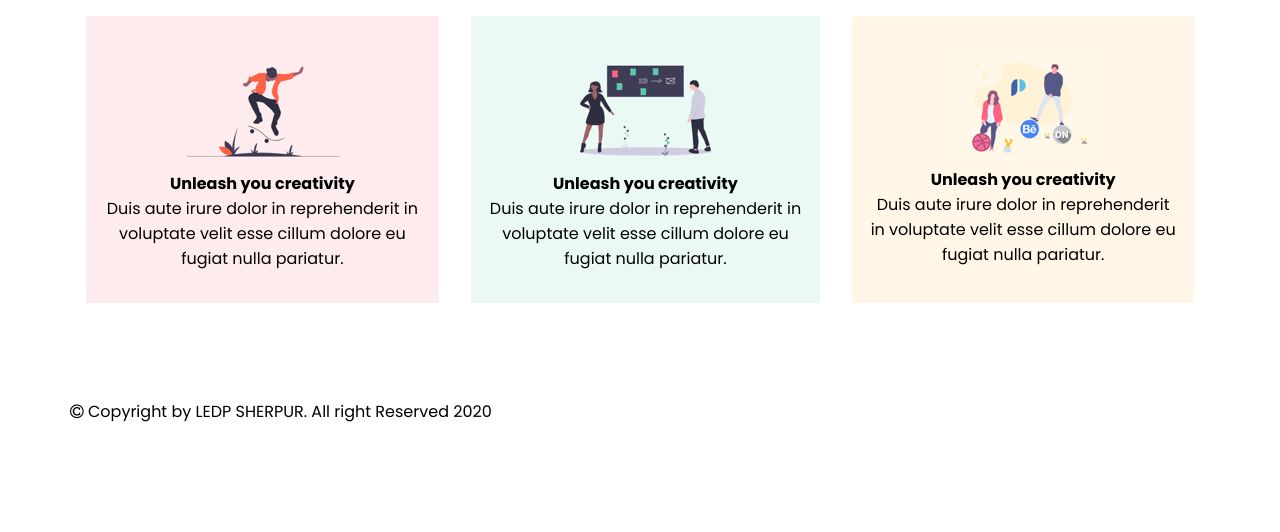
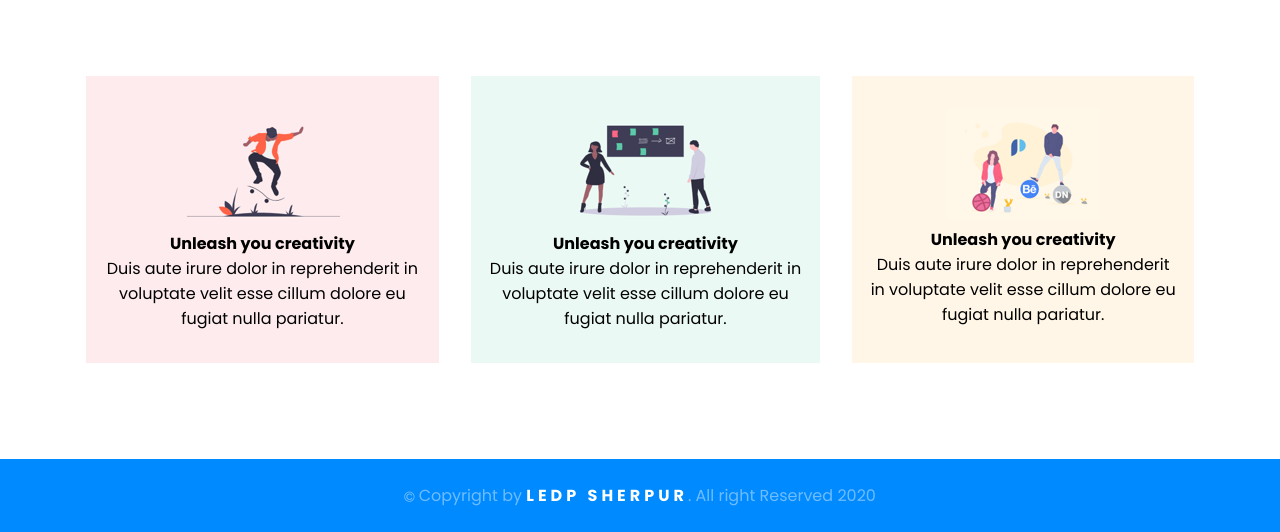
Before and after one commit to Shakia123/Assignment-03-part-1, a plain HTML site: page index.html in a window 1280 px wide. Shown: the part 781-1313 px from the top of the page. Before the commit the page ends 1205 px from the top, so only its background shows below. Drawn offline with Linux system fonts and the light colour scheme.

Commit message:
Add files via upload

```diff
--- a/css/style.css
+++ b/css/style.css
@@ -51,6 +51,7 @@ intro section css
 	text-align: center;
 }
 .content h1{
+	font-size: 52px;
 	color: #192f5d;
 }
 .content span{
@@ -119,3 +120,23 @@ intro section css
 	color: #3d3b3b;
 	font-size: 15px;
 }
+.footer{
+	width: 100%;
+	background-color: #008AFF;
+	padding: 24px 0px;
+}
+.f-content{
+	text-align: center;
+}
+.f-content p{
+	font-size: 16px;
+	color: #ffffff6e;
+}
+.f-content p i{
+	font-size: 12px;
+}
+.f-content p span{
+	letter-spacing: 4px;
+	font-weight: 700;
+	color: white;
+}
```
